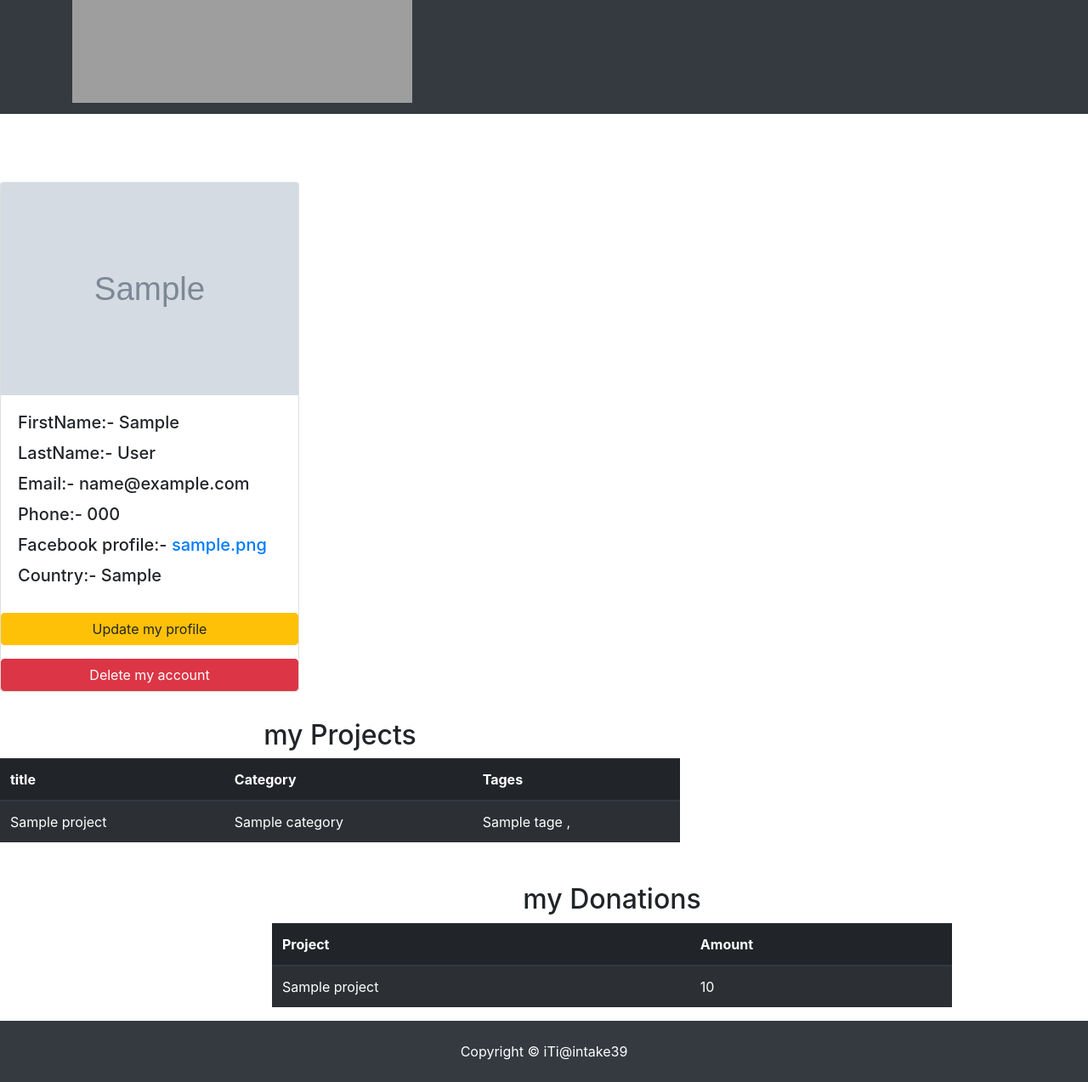
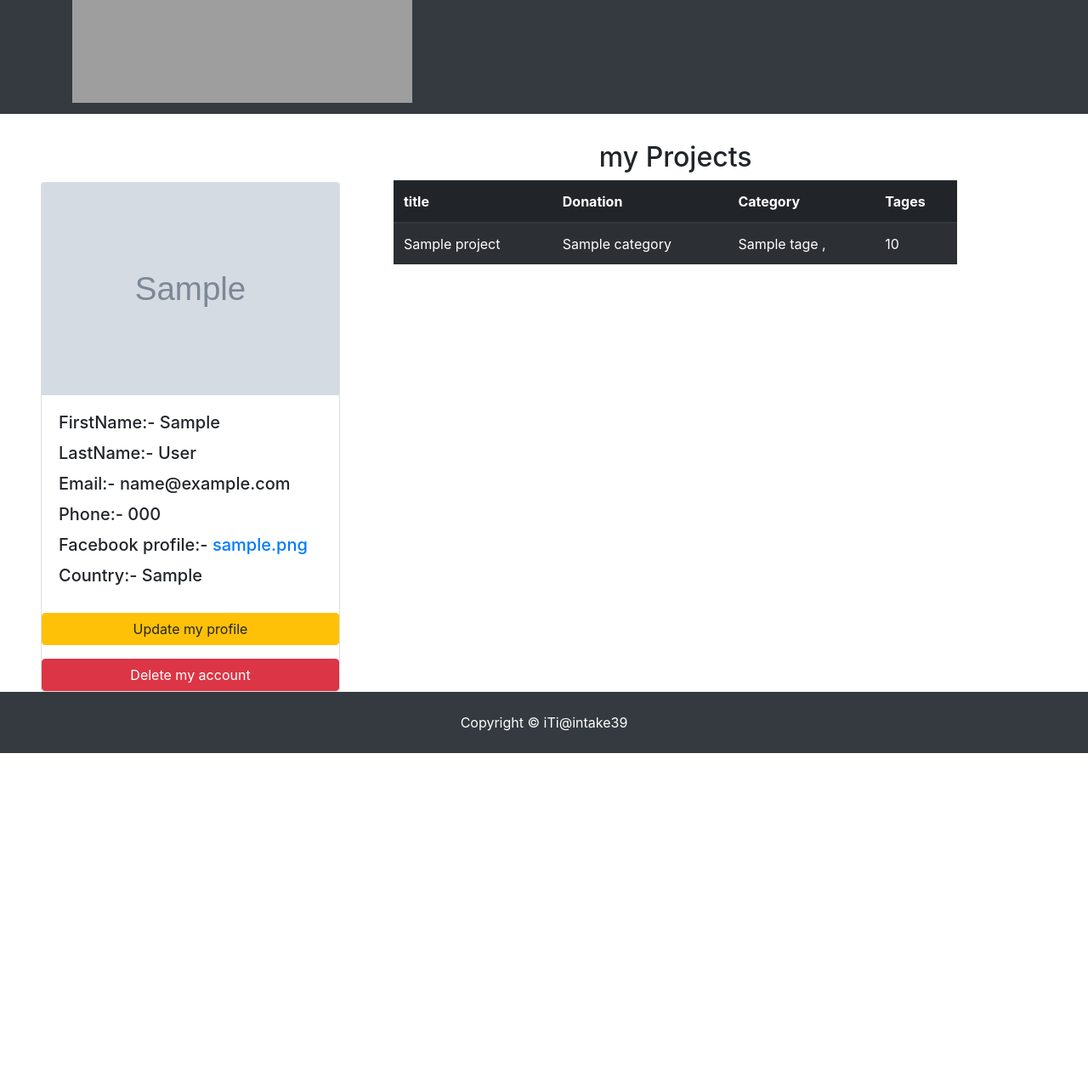
Before and after one commit to Abdelrahman1993/Django_crowd_funding, a Django app: page /accounts/profile/1 in a window 1280 px wide. Shown: the part 192-1465 px from the top of the page at 85% size. After the commit the page ends 1078 px from the top, so only its background shows below. Run offline with Django 3.2, Linux system fonts and the light colour scheme; a user stored in the database is signed in; tables that the repository leaves empty hold one stand-in row (values such as "Sample post"); grey boxes marked "Sample" are stand-in pictures; parts of the project's set-up code (start-up, migrations or seed data) failed here and were passed over; some libraries are stand-ins or nearby versions; grey boxes are pictures that could not be loaded.

Commit message:
display donation with project in tha same tabel

```diff
--- a/accounts/templates/accounts/profile.html
+++ b/accounts/templates/accounts/profile.html
@@ -3,7 +3,7 @@
 
 {% block content %}
 
-    <div class="card" style="width: 22rem;float: left; margin-top: 5rem; margin-right: 10rem;">
+    <div class="card ml-5 mr-5" style="width: 22rem;float: left; margin-top: 5rem;">
         <img class="card-img-top" src="{% if user.image %}
                  {{ user.image.url }}
                {% else %}
@@ -30,12 +30,15 @@
             <a style="margin-top: 1rem;" class="btn btn-danger" href="{% url 'accounts:warn' %}">Delete my account</a>
         {% endif %}
     </div>
-    <div style="width: 50rem; float: left;margin-top: 2rem;">
+    <div class="row">
+
+        <div class="col-10" style="width: 50rem; float: left;margin-top: 2rem;">
             <h2 style="text-align: center;">my Projects</h2>
             <table class="table table-dark table-striped">
                 <thead>
                 <tr>
                     <th>title</th>
+                    <th>Donation</th>
                     <th>Category</th>
                     <th>Tages</th>
                 </tr>
@@ -47,7 +50,12 @@
                         <td>{{ p.category }}</td>
                         <td>
                             {% for t in p.tags %}
-                            <span style="">{{ t.name }} , </span>
+                                {{ t.name }} ,
+                            {% endfor %}
+                        </td>
+                        <td>
+                            {% for t in p.donation %}
+                                <span style="">{{ t.amount }} </span>
                             {% endfor %}
                         </td>
                     </tr>
@@ -55,24 +63,26 @@
                 </tbody>
             </table>
         </div>
-    <div style="width: 50rem; float: right;margin-top: 2rem;margin-right: 10rem;">
-        <h2 style="text-align: center;">my Donations</h2>
-        <table class="table table-dark table-striped">
-            <thead>
-            <tr>
-                <th>Project</th>
-                <th>Amount</th>
-            </tr>
-            </thead>
-            <tbody>
-            {% for d in donations %}
-                <tr>
-                    <td>{{ d.project.title }}</td>
-                    <td>{{ d.amount }}</td>
-                </tr>
-            {% endfor %}
-            </tbody>
-        </table>
+{#        <div style="width: 50rem; float: right;margin-top: 2rem;margin-right: 10rem;">#}
+{#            <h2 style="text-align: center;">my Donations</h2>#}
+{#            <table class="table table-dark table-striped">#}
+{#                <thead>#}
+{#                <tr>#}
+{#                    <th>Project</th>#}
+{#                    <th>Amount</th>#}
+{#                </tr>#}
+{#                </thead>#}
+{#                <tbody>#}
+{#                {% for d in donations %}#}
+{#                    <tr>#}
+{#                        <td>{{ d.project.title }}</td>#}
+{#                        <td>{{ d.amount }}</td>#}
+{#                    </tr>#}
+{#                {% endfor %}#}
+{#                </tbody>#}
+{#            </table>#}
+{#        </div>#}
     </div>
+
     <div style="clear: both;"></div>
 {% endblock %}
--- a/accounts/views.py
+++ b/accounts/views.py
@@ -98,7 +98,9 @@ def my_profile(request, pk):
     my_donations = Donation.objects.filter(user=request.user)
     for i in my_projects:
         i.tags = Tage.objects.filter(project=i.id)
-
+        i.donation = Donation.objects.filter(user=request.user,project=i.id)
+        for d in i.donation:
+            print(d.amount)
     context = {
         'user': user,
         'projects': my_projects,
```
Also changed, not shown: media/user_images/2019/05/17/f97086442.jpg (added). Lines whose indentation alone changed are shown as unchanged.
